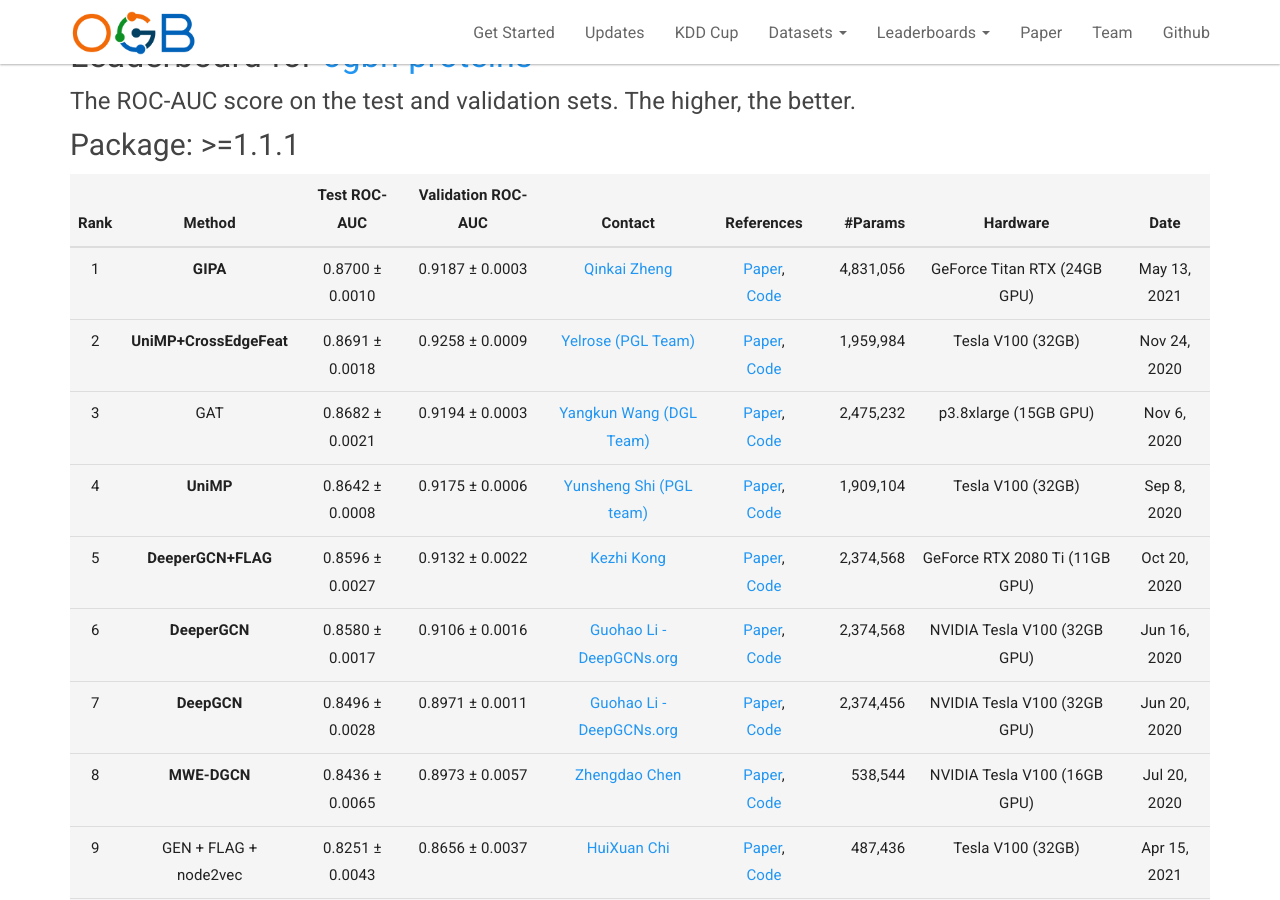
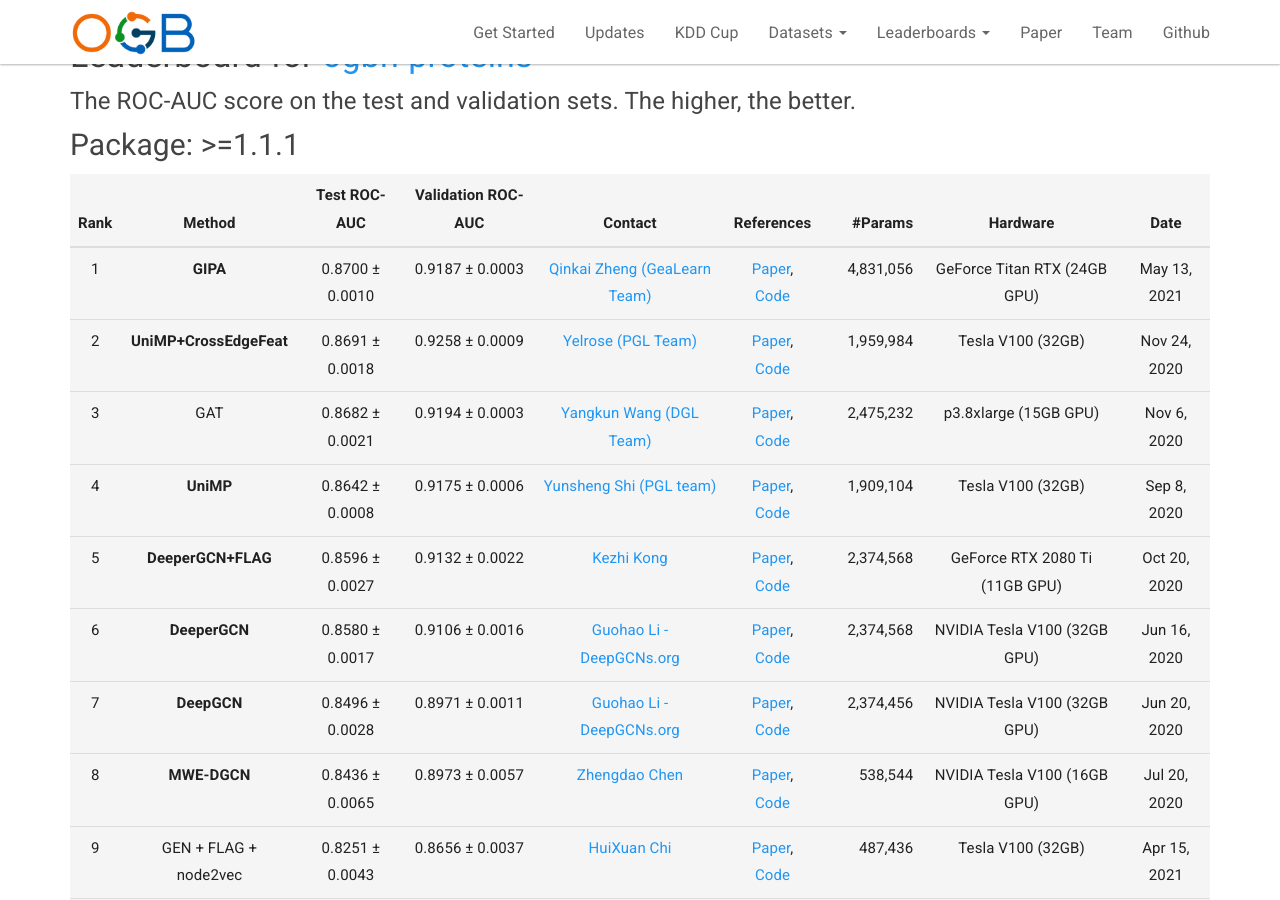
Before and after one commit to snap-stanford/ogb-web, a Jekyll site: the page built from _docs/leaderboard/leader_nodeprop.md, in a window 1280 px wide and 900 px high, scrolled down 2850 px. Built offline with Jekyll 4.4.1, drawn with Linux system fonts in a browser that asks for light colours.

Commit message:
updateleaderboard

```diff
--- a/_docs/leaderboard/leader_nodeprop.md
+++ b/_docs/leaderboard/leader_nodeprop.md
@@ -68,7 +68,7 @@ The **bold** method name indicates that the implementation is **official** (by t
 
 | Rank  | Method | Test ROC-AUC | Validation ROC-AUC | Contact | References | #Params | Hardware | Date
 |:----:|:-----:|:------:|:-----:|:-----:|:-----:|-----:|:-----:|:-----:|
-|  1  |  **GIPA**  | 0.8700 ± 0.0010   | 0.9187 ± 0.0003 |[Qinkai Zheng](mailto:qinkai.zheng1028@gmail.com) | [Paper](https://arxiv.org/abs/2105.06035), [Code](https://github.com/yongchao-liu/gipa) | 4,831,056 | GeForce Titan RTX (24GB GPU) | May 13, 2021 |
+|  1  |  **GIPA**  | 0.8700 ± 0.0010   | 0.9187 ± 0.0003 |[Qinkai Zheng (GeaLearn Team)](mailto:qinkai.zheng1028@gmail.com) | [Paper](https://arxiv.org/abs/2105.06035), [Code](https://github.com/yongchao-liu/gipa) | 4,831,056 | GeForce Titan RTX (24GB GPU) | May 13, 2021 |
 |  2  |  **UniMP+CrossEdgeFeat**  | 0.8691 ± 0.0018   | 0.9258 ± 0.0009 |[Yelrose (PGL Team)](mailto:huangzhengjie@baidu.com) | [Paper](https://arxiv.org/pdf/2009.03509.pdf), [Code](https://github.com/PaddlePaddle/PGL/tree/main/ogb_examples/nodeproppred/ogbn-proteins/unimp_cross_feat) | 1,959,984 | Tesla V100 (32GB) | Nov 24, 2020 |
 |  3  |  GAT  | 0.8682 ± 0.0021   | 0.9194 ± 0.0003 | [Yangkun Wang (DGL Team)](mailto:espylapiza@gmail.com) | [Paper](https://arxiv.org/abs/1710.10903), [Code](https://github.com/Espylapiza/dgl/tree/master/examples/pytorch/ogb/ogbn-proteins) | 2,475,232 | p3.8xlarge (15GB GPU) | Nov 6, 2020 |
 |  4  |  **UniMP**  | 0.8642 ± 0.0008   | 0.9175 ± 0.0006 |[Yunsheng Shi (PGL team)](mailto:shiyunsheng01@baidu.com) | [Paper](https://arxiv.org/pdf/2009.03509.pdf), [Code](https://github.com/PaddlePaddle/PGL/tree/main/ogb_examples/nodeproppred/unimp) | 1,909,104 | Tesla V100 (32GB) | Sep 8, 2020 |
```
